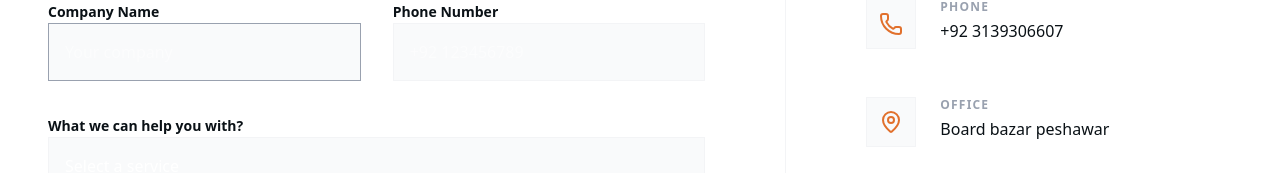
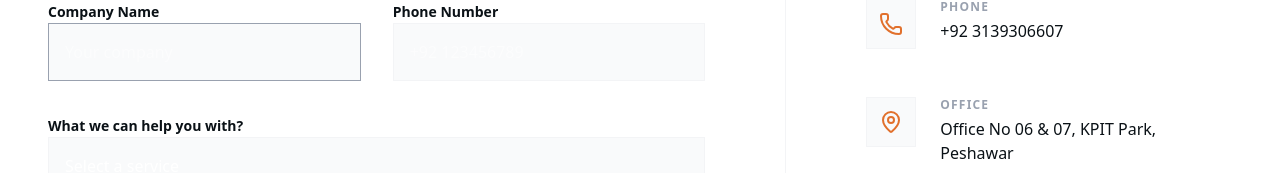
Before and after one commit to imranahmad537/strings, a Next.js app: page /contact in a window 1280 px wide. Shown: the part 779-952 px from the top of the page. Built offline with nearby package versions, Linux system fonts and the light colour scheme.

Commit message:
Committed

```diff
--- a/app/contact/page.tsx
+++ b/app/contact/page.tsx
@@ -171,7 +171,7 @@ const ContactPage = () => {
                                 </div>
                                 <div>
                                     <h4 className="font-bold text-gray-400 text-xs uppercase tracking-widest mb-1">Office</h4>
-                                    <p className="text-[#0A1116] font-medium">Board bazar peshawar</p>
+                                    <p className="text-[#0A1116] font-medium">Office No 06 & 07, KPIT Park, Peshawar</p>
                                 </div>
                             </div>
 
```
